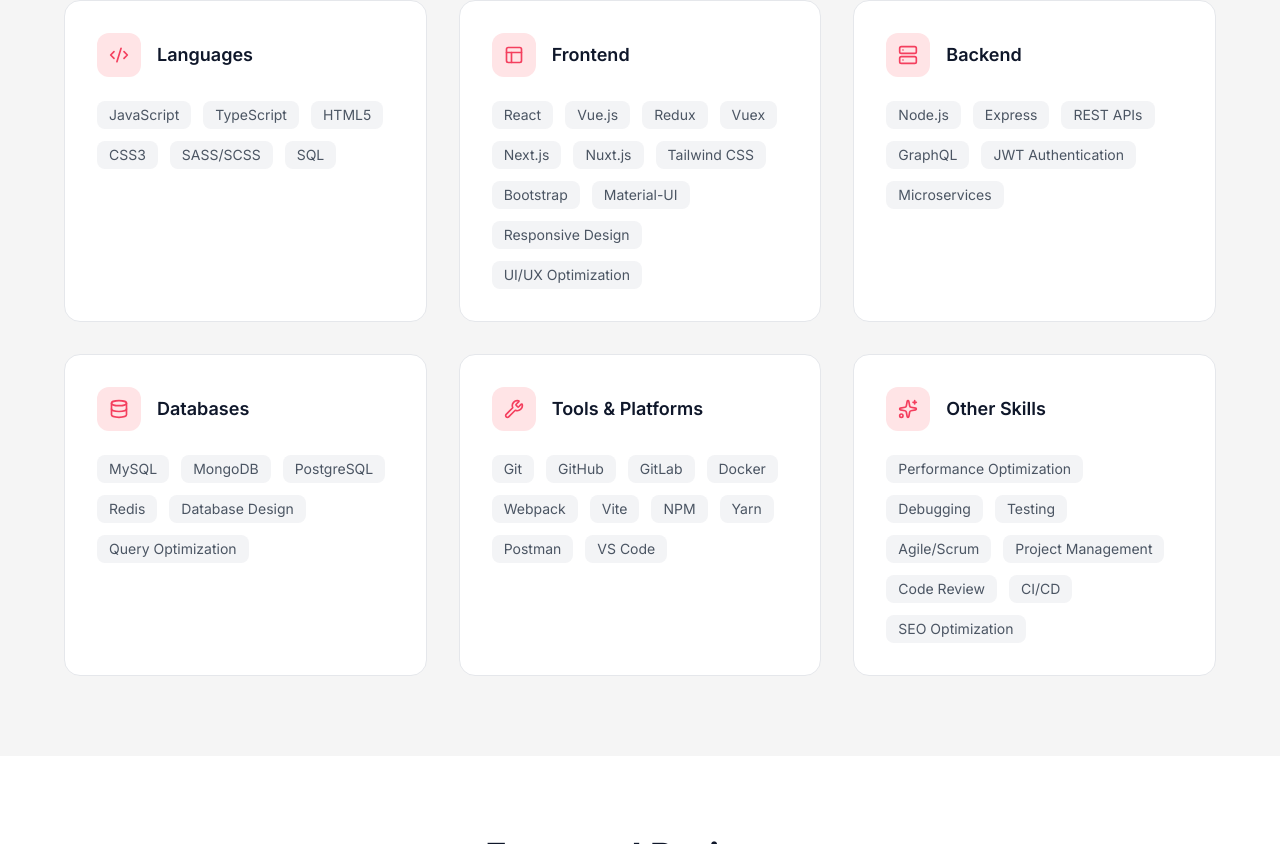
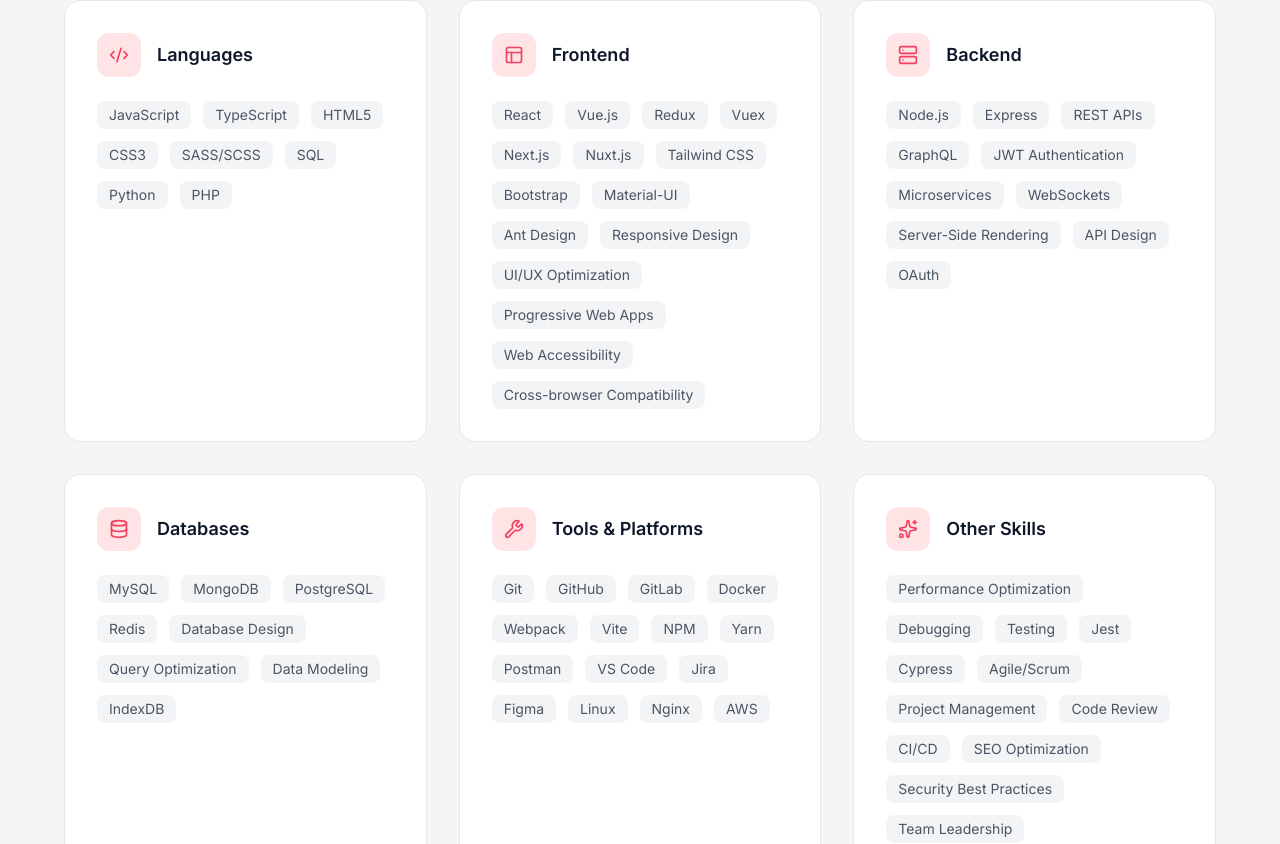
Before and after one commit to anna-nova98/my-portfolio, a React (Vite) app: page / in a window 1280 px wide. Shown: the part 2156-3000 px from the top of the page. Built offline with nearby package versions, Linux system fonts and the light colour scheme.

Commit message:
skills-edit

```diff
--- a/src/components/Projects.jsx
+++ b/src/components/Projects.jsx
@@ -90,7 +90,7 @@
         </div>
 
         {/* Links */}
-        <div className="flex items-center gap-6 text-sm">
+        {/* <div className="flex items-center gap-6 text-sm">
           <a
             href="#"
             className="flex items-center gap-2 text-rose-500 hover:underline"
@@ -106,7 +106,7 @@
             <Github size={16} />
             Source Code
           </a>
-        </div>
+        </div> */}
 
       </div>
     </div>
--- a/src/components/Skills.jsx
+++ b/src/components/Skills.jsx
@@ -29,7 +29,7 @@
             title="Languages"
             skills={[
               "JavaScript", "TypeScript", "HTML5",
-              "CSS3", "SASS/SCSS", "SQL"
+              "CSS3", "SASS/SCSS", "SQL","Python","PHP"
             ]}
           />
 
@@ -38,10 +38,21 @@
             icon={<Layout size={20} />}
             title="Frontend"
             skills={[
-              "React", "Vue.js", "Redux", "Vuex",
-              "Next.js", "Nuxt.js", "Tailwind CSS",
-              "Bootstrap", "Material-UI",
-              "Responsive Design", "UI/UX Optimization"
+                   "React",
+                    "Vue.js",
+                    "Redux",
+                    "Vuex",
+                    "Next.js",
+                    "Nuxt.js",
+                    "Tailwind CSS",
+                    "Bootstrap",
+                    "Material-UI",
+                    "Ant Design",
+                    "Responsive Design",
+                    "UI/UX Optimization",
+                    "Progressive Web Apps",
+                    "Web Accessibility",
+                    "Cross-browser Compatibility",
             ]}
           />
 
@@ -50,9 +61,16 @@
             icon={<Server size={20} />}
             title="Backend"
             skills={[
-              "Node.js", "Express", "REST APIs",
-              "GraphQL", "JWT Authentication",
-              "Microservices"
+              "Node.js",
+              "Express",
+              "REST APIs",
+              "GraphQL",
+              "JWT Authentication",
+              "Microservices",
+              "WebSockets",
+              "Server-Side Rendering",
+              "API Design",
+              "OAuth",
             ]}
           />
 
@@ -61,9 +79,14 @@
             icon={<Database size={20} />}
             title="Databases"
             skills={[
-              "MySQL", "MongoDB", "PostgreSQL",
-              "Redis", "Database Design",
-              "Query Optimization"
+               "MySQL",
+              "MongoDB",
+              "PostgreSQL",
+              "Redis",
+              "Database Design",
+              "Query Optimization",
+              "Data Modeling",
+              "IndexDB",
             ]}
           />
 
@@ -72,9 +95,21 @@
             icon={<Wrench size={20} />}
             title="Tools & Platforms"
             skills={[
-              "Git", "GitHub", "GitLab", "Docker",
-              "Webpack", "Vite", "NPM", "Yarn",
-              "Postman", "VS Code"
+             "Git",
+              "GitHub",
+              "GitLab",
+              "Docker",
+              "Webpack",
+              "Vite",
+              "NPM",
+              "Yarn",
+              "Postman",
+              "VS Code",
+              "Jira",
+              "Figma",
+              "Linux",
+              "Nginx",
+              "AWS",
             ]}
           />
 
@@ -83,10 +118,19 @@
             icon={<Sparkles size={20} />}
             title="Other Skills"
             skills={[
-              "Performance Optimization", "Debugging",
-              "Testing", "Agile/Scrum",
-              "Project Management", "Code Review",
-              "CI/CD", "SEO Optimization"
+             "Performance Optimization",
+              "Debugging",
+              "Testing",
+              "Jest",
+              "Cypress",
+              "Agile/Scrum",
+              "Project Management",
+              "Code Review",
+              "CI/CD",
+              "SEO Optimization",
+              "Security Best Practices",
+              "Team Leadership",
+              "Technical Documentation",
             ]}
           />
 
```
